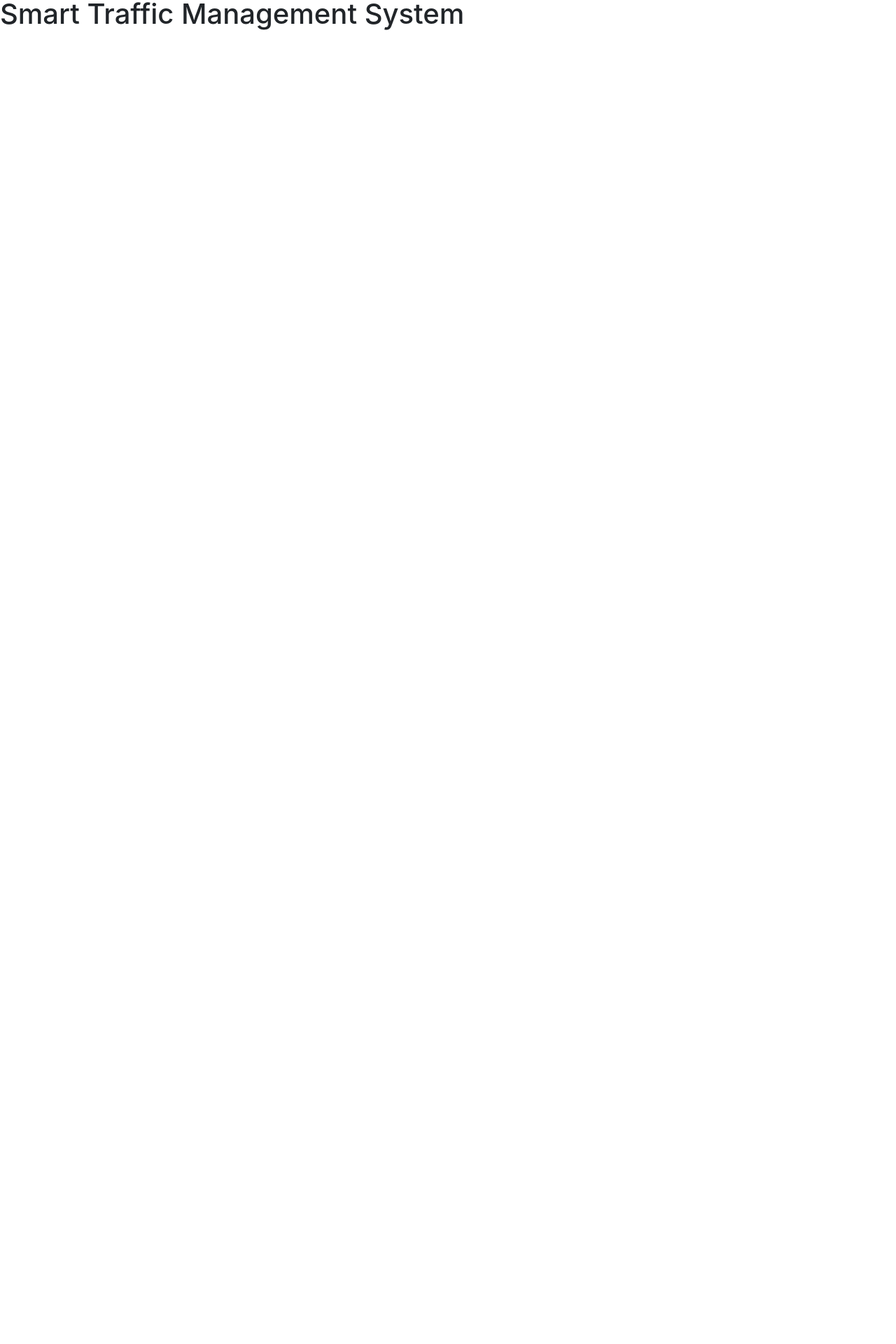
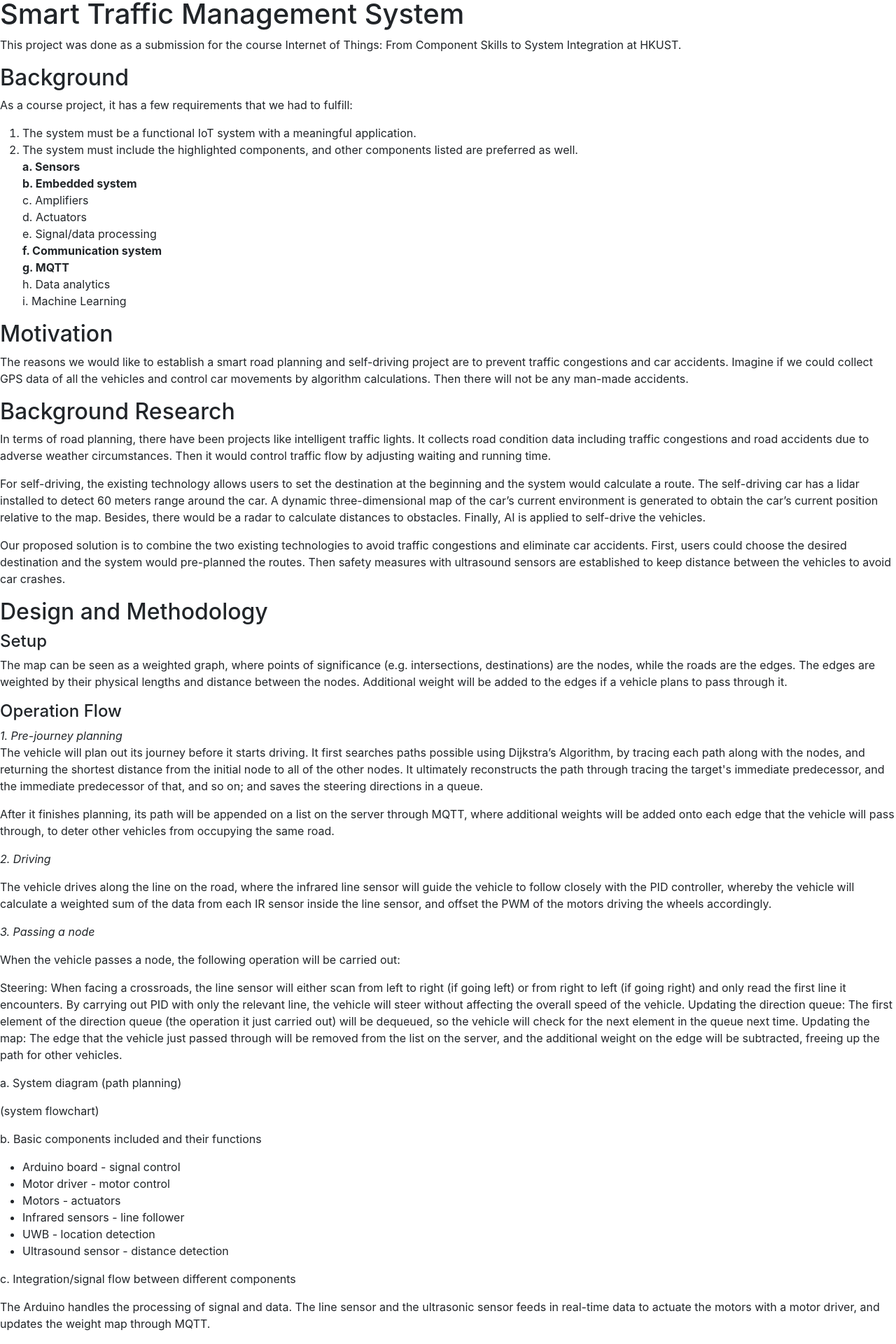
Before and after one commit to renaultluk/renaultluk.github.io, a Next.js app: page /work/smart-traffic in a window 1280 px wide. Shown: the part 60-1980 px from the top of the page at 70% size. Before the commit the page ends 800 px from the top, so only its background shows below. Built offline with nearby package versions, Linux system fonts and the light colour scheme.

Commit message:
add content

```diff
--- a/pages/work/smart-traffic.mdx
+++ b/pages/work/smart-traffic.mdx
@@ -12,3 +12,85 @@ import Head from 'next/head'
 </Head>
 
 # Smart Traffic Management System
+
+This project was done as a submission for the course Internet of Things: From Component
+Skills to System Integration at HKUST.
+## Background
+As a course project, it has a few requirements that we had to fulfill:
+1. The system must be a functional IoT system with a meaningful application.
+2. The system must include the highlighted components, and other components listed are preferred as well.<br/>
+**a. Sensors**<br/>
+**b. Embedded system**<br/>
+c. Amplifiers<br/>
+d. Actuators<br/>
+e. Signal/data processing<br/>
+**f. Communication system**<br/>
+**g. MQTT**<br/>
+h. Data analytics<br/>
+i. Machine Learning<br/>
+## Motivation
+The reasons we would like to establish a smart road planning and self-driving project are to prevent traffic congestions and car accidents. Imagine if we could collect GPS data of all the vehicles and control car movements by algorithm calculations. Then there will not be any man-made accidents.
+
+## Background Research
+In terms of road planning, there have been projects like intelligent traffic lights. It collects road condition data including traffic congestions and road accidents due to adverse weather circumstances. Then it would control traffic flow by adjusting waiting and running time.
+
+For self-driving, the existing technology allows users to set the destination at the beginning and the system would calculate a route. The self-driving car has a lidar installed to detect 60 meters range around the car. A dynamic three-dimensional map of the car’s current environment is generated to obtain the car’s current position relative to the map. Besides, there would be a radar to calculate distances to obstacles. Finally, AI is applied to self-drive the vehicles.
+
+Our proposed solution is to combine the two existing technologies to avoid traffic congestions and eliminate car accidents. First, users could choose the desired destination and the system would pre-planned the routes. Then safety measures with ultrasound sensors are established to keep distance between the vehicles to avoid car crashes.
+
+## Design and Methodology
+#### Setup
+The map can be seen as a weighted graph, where points of significance (e.g. intersections, destinations) are the nodes, while the roads are the edges. The edges are weighted by their physical lengths and distance between the nodes. Additional weight will be added to the edges if a vehicle plans to pass through it.
+
+
+
+#### Operation Flow
+
+*1. Pre-journey planning*<br/>
+The vehicle will plan out its journey before it starts driving. It first searches paths possible using Dijkstra’s Algorithm, by tracing each path along with the nodes, and returning the shortest distance from the initial node to all of the other nodes. It ultimately reconstructs the path through tracing the target's immediate predecessor, and the immediate predecessor of that, and so on; and saves the steering directions in a queue.
+
+
+
+After it finishes planning, its path will be appended on a list on the server through MQTT, where additional weights will be added onto each edge that the vehicle will pass through, to deter other vehicles from occupying the same road.
+
+
+*2. Driving*<br/>
+
+The vehicle drives along the line on the road, where the infrared line sensor will guide the vehicle to follow closely with the PID controller, whereby the vehicle will calculate a weighted sum of the data from each IR sensor inside the line sensor, and offset the PWM of the motors driving the wheels accordingly.
+
+*3. Passing a node*<br/>
+
+When the vehicle passes a node, the following operation will be carried out:
+
+Steering: When facing a crossroads, the line sensor will either scan from left to right (if going left) or from right to left (if going right) and only read the first line it encounters. By carrying out PID with only the relevant line, the vehicle will steer without affecting the overall speed of the vehicle.
+Updating the direction queue: The first element of the direction queue (the operation it just carried out) will be dequeued, so the vehicle will check for the next element in the queue next time.
+Updating the map: The edge that the vehicle just passed through will be removed from the list on the server, and the additional weight on the edge will be subtracted, freeing up the path for other vehicles.
+
+a. System diagram (path planning)
+
+
+
+(system flowchart)
+
+
+
+
+b. Basic components included and their functions
+
+- Arduino board - signal control<br/>
+- Motor driver - motor control<br/>
+- Motors - actuators <br/>
+- Infrared sensors - line follower<br/>
+- UWB - location detection<br/>
+- Ultrasound sensor - distance detection<br/>
+
+c. Integration/signal flow between different components
+
+
+The Arduino handles the processing of signal and data. The line sensor and the ultrasonic sensor feeds in real-time data to actuate the motors with a motor driver, and updates the weight map through MQTT.
+
+
+## Results
+The line following and path planning functions are able to be achieved. UWB is able to extract basic information from the Arduino board. Ultrasonic sensor is able to detect distance changes between the cars. Vehicle motors could follow PID for steering.
+
+While we faced a lot of unexpected technical issues in this project, including the malfunction of UWB, wrong sensitivity of sensors, and so on; we learnt a lot from trial and error, such as translating design requirements into technical implementations, taking into consideration the sampling rate of each sensor, and utilization of MQTT.
```
Also changed, not shown: pages/work/hkpost.mdx (added, +13 -0 lines), pages/work/iris.mdx (added, +13 -0 lines).
